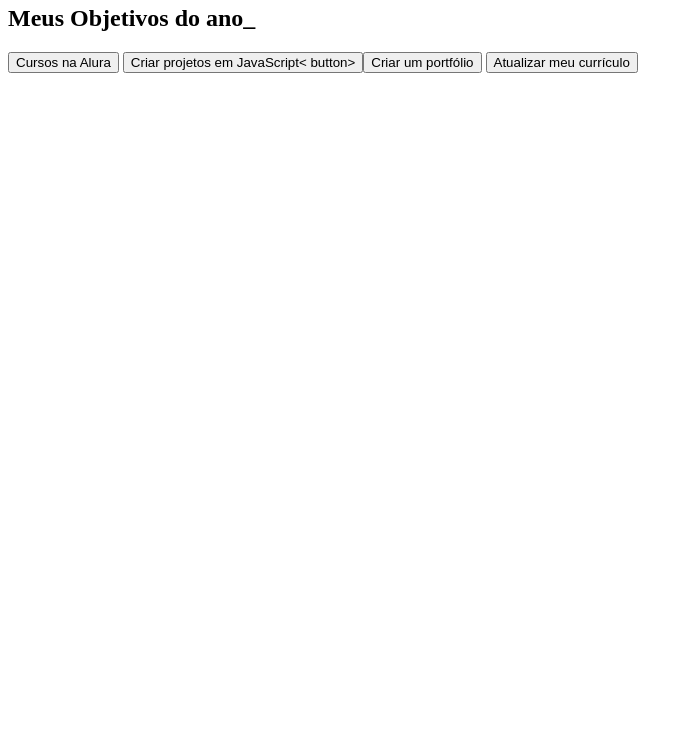
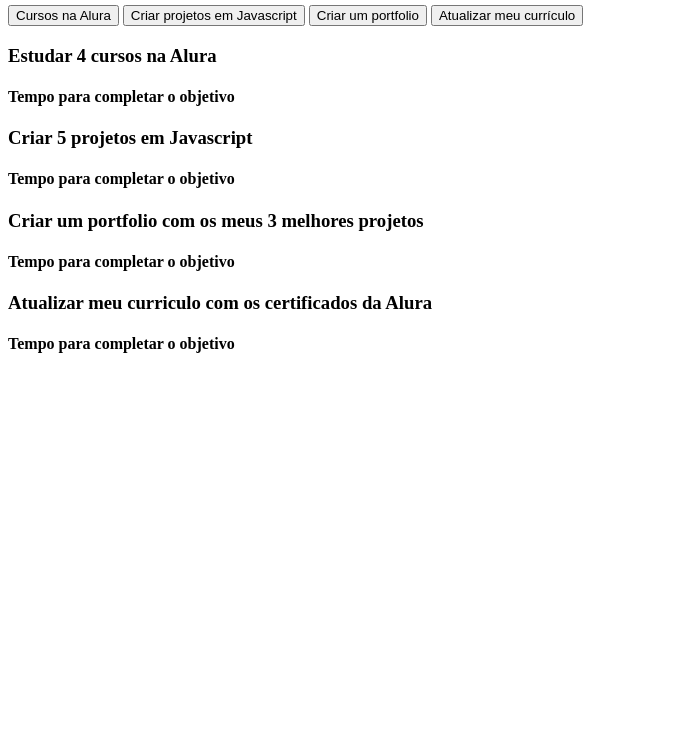
Before and after one commit to pedridrinhosk8/toguro, a plain HTML site: page index.html in a window 1280 px wide. Shown: the part 62-800 px from the top of the page, without its empty margins (0-693 px from the left). Drawn offline with Linux system fonts and the light colour scheme.

Commit message:
Update index.html

```diff
--- a/index.html
+++ b/index.html
@@ -1,27 +1,41 @@
 <!DOCTYPE html>
-<html lang="en">
+<html lang="pt-br">
 <head>
     <meta charset="UTF-8">
     <meta name="viewport" content="width=device-width, initial-scale=1.0">
-    <title>Document</title>
+    <title>Meus objetivos do ano</title>
     <link rel="stylesheet" href="style.css">
 </head>
 <body>
-
+    <section class="conteudo-principal">
+        <h2 class="titulo-principal">Meus Objetivos do ano<span>_</span></h2>
+        <div class="conteudo">
+        <div class="botoes">
+            <button class="botao ativo">Cursos na Alura</button>
+            <button class="botao">Criar projetos em Javascript</button>
+            <button class="botao">Criar um portfolio</button>
+            <button class="botao">Atualizar meu currículo</button>
+        </div>
+        <div class="abas-textos">
+            <div class="aba-conteudo ativo">
+                <h3 class="aba-conteudo-titulo-principal">Estudar 4 cursos na Alura</h3>
+                <h4 class="aba-conteudo-titulo-secundario">Tempo para completar o objetivo</h4>
+            </div>
+            <div class="aba-conteudo">
+                <h3 class="aba-conteudo-titulo-principal">Criar 5 projetos em Javascript</h3>
+                <h4 class="aba-conteudo-titulo-secundario">Tempo para completar o objetivo</h4>
+            </div>
+            <div class="aba-conteudo">
+                <h3 class="aba-conteudo-titulo-principal">Criar um portfolio com os meus 3 melhores projetos</h3>
+                <h4 class="aba-conteudo-titulo-secundario">Tempo para completar o objetivo</h4>
+            </div>
+            <div class="aba-conteudo">
+                <h3 class="aba-conteudo-titulo-principal">Atualizar meu curriculo com os certificados da Alura</h3>
+                <h4 class="aba-conteudo-titulo-secundario">Tempo para completar o objetivo</h4>
+            </div>
+        </div>
+    </div>
+    </section>
+    <script src="main.js"></script>
 </body>
 </html>
-<body>
-     <section class="conteudo-principal"></section>
-     <h2 class="titulo-principal">meus objetivos do ano_</h2>
-</body>
-<body>
-    <section class=”conteudo-principal”></section>
-    <h2 class=”titulo-principal”>Meus Objetivos do ano_</h2>
-    <div class=”botoes”>
-    <button class=”botao”>Cursos na Alura</button>
-    <button class=”botao”>Criar projetos em JavaScript<
-    button>
-    <button class=”botao”>Criar um portfólio</button>
-    <button class=”botao”>Atualizar meu currículo</button>
-    </div>
-    </body>
```
